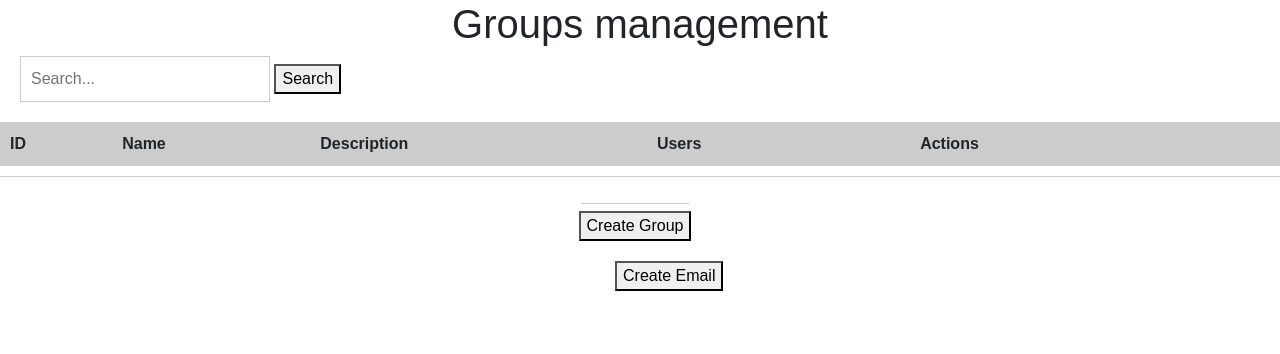
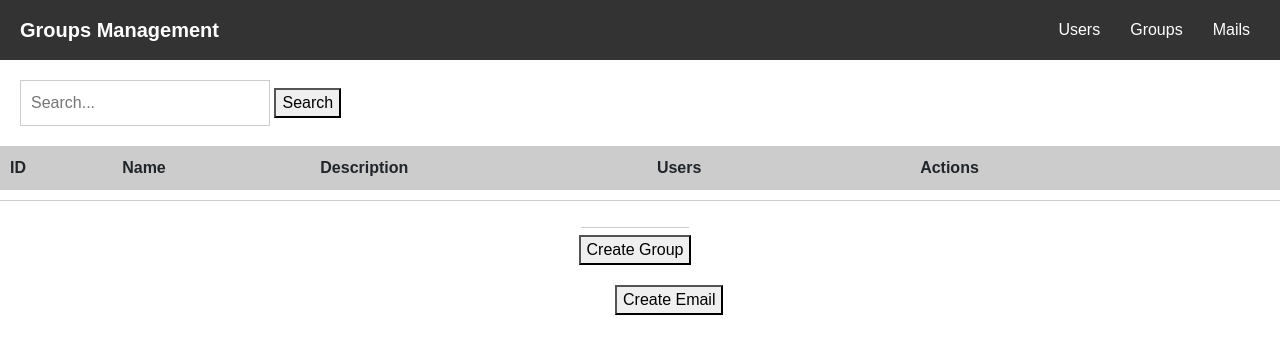
Before and after one commit to 1Sl4M/mailing-system, a website: page frontend/groups/index.html in a window 1280 px wide. Drawn offline with nearby package versions, Linux system fonts and the light colour scheme.

Commit message:
End mail's page

```diff
--- a/frontend/groups/index.html
+++ b/frontend/groups/index.html
@@ -10,7 +10,14 @@
   <script src="script.js"></script>
 </head>
 <body>
-<h1>Groups management</h1>
+<nav class="navbar">
+  <a href="C:/Users/User/Desktop/JSPractice/mailing-sender/frontend/groups/index.html" class="navbar-brand">Groups Management</a>
+  <ul class="navbar-menu">
+    <li><a href="C:/Users/User/Desktop/JSPractice/mailing-sender/frontend/users/jquery.html"><i class="fas fa-user"></i>Users</a></li>
+    <li><a href="C:/Users/User/Desktop/JSPractice/mailing-sender/frontend/groups/index.html"><i class="fas fa-users"></i>Groups</a></li>
+    <li><a href="C:/Users/User/Desktop/JSPractice/mailing-sender/frontend/letters/index.html"><i class="fas fa-envelope"></i>Mails</a></li>
+  </ul>
+</nav>
 
 <form id="searchForm">
   <input type="text" name="search" placeholder="Search...">
--- a/frontend/groups/style.css
+++ b/frontend/groups/style.css
@@ -50,8 +50,53 @@ input[type=checkbox], input[type=radio] {
     width: 20px;
 }
 
+
+.navbar {
+    background-color: #333;
+    color: #fff;
+    display: flex;
+    justify-content: space-between;
+    align-items: center;
+    padding: 10px 20px;
+}
+
+.navbar-brand {
+    font-size: 20px;
+    font-weight: bold;
+    text-decoration: none;
+    color: #fff;
+}
+
+.navbar-menu {
+    list-style: none;
+    margin: 0;
+    padding: 0;
+    display: flex;
+}
+
+.navbar-menu li {
+    margin-left: 10px;
+}
+
+.navbar-menu li a {
+    color: #fff;
+    text-decoration: none;
+    padding: 5px 10px;
+    border-radius: 3px;
+}
+
+.navbar-menu li a:hover {
+    background-color: #fff;
+    color: #333;
+}
+
+
 .form-group {
     width: 300px;
+}
+
+#searchForm {
+    margin-top: 20px;
 }
 
 #editGroupModal, #addGroupModal {
--- a/frontend/letters/style.css
+++ b/frontend/letters/style.css
@@ -144,6 +144,7 @@ button[type="submit"]:hover {
 }
 
 #create-letter-btn {
+    margin-top: 20px;
     background-color: #4CAF50;
     color: white;
     padding: 10px 20px;
@@ -156,3 +157,57 @@ button[type="submit"]:hover {
 #create-letter-btn:hover {
     background-color: #45a049;
 }
+
+
+.navbar {
+    background-color: #333;
+    color: #fff;
+    display: flex;
+    justify-content: space-between;
+    align-items: center;
+    padding: 10px 20px;
+}
+
+.navbar-brand {
+    font-size: 20px;
+    font-weight: bold;
+    text-decoration: none;
+    color: #fff;
+}
+
+.navbar-menu {
+    list-style: none;
+    margin: 0;
+    padding: 0;
+    display: flex;
+}
+
+.navbar-menu li {
+    margin-left: 10px;
+}
+
+.navbar-menu li a {
+    color: #fff;
+    text-decoration: none;
+    padding: 5px 10px;
+    border-radius: 3px;
+}
+
+.navbar-menu li a:hover {
+    background-color: #fff;
+    color: #333;
+}
+td.success {
+    background-color: green;
+    color: white;
+}
+
+td.fail {
+    background-color: red;
+    color: white;
+}
+
+td.partial {
+    background-color: yellow;
+    color: black;
+}
--- a/frontend/users/style.css
+++ b/frontend/users/style.css
@@ -7,10 +7,53 @@ h1 {
     text-align: center;
     margin-top: 20px;
 }
+
+
+.navbar {
+    background-color: #333;
+    color: #fff;
+    display: flex;
+    justify-content: space-between;
+    align-items: center;
+    padding: 10px 20px;
+}
+
+.navbar-brand {
+    font-size: 20px;
+    font-weight: bold;
+    text-decoration: none;
+    color: #fff;
+}
+
+.navbar-menu {
+    list-style: none;
+    margin: 0;
+    padding: 0;
+    display: flex;
+}
+
+.navbar-menu li {
+    margin-left: 10px;
+}
+
+.navbar-menu li a {
+    color: #fff;
+    text-decoration: none;
+    padding: 5px 10px;
+    border-radius: 3px;
+}
+
+.navbar-menu li a:hover {
+    background-color: #fff;
+    color: #333;
+}
+
+
 .search-input {
     width: 200px;
     border: 1px solid #ccc;
     padding: 10px;
+    margin-top: 20px;
     margin-bottom: 20px;
 }
 #user-table {
--- a/src/entity/letters.entity.ts
+++ b/src/entity/letters.entity.ts
@@ -1,4 +1,4 @@
-import { Column, Entity, ManyToMany, OneToMany, OneToOne, PrimaryGeneratedColumn } from "typeorm";
+import { Column, Entity, JoinColumn, ManyToMany, OneToMany, OneToOne, PrimaryGeneratedColumn } from "typeorm";
 import { Users } from "./users.entity";
 import { Spam } from "./spam.entity";
 
@@ -13,6 +13,7 @@ export class Letters {
   @Column()
   content: string;
 
-  @OneToOne(() => Spam, spam => spam.letter)
+  @OneToMany(() => Spam, spam => spam.letter)
+  @JoinColumn({ name: 'id' })
   spam: Spam;
 }
--- a/src/entity/spam.entity.ts
+++ b/src/entity/spam.entity.ts
@@ -33,7 +33,7 @@ export class Spam {
   @JoinColumn({ name: "letter_id" })
   letter: Letters;
 
-  @ManyToOne(() => SentUsers, sentUsers => sentUsers.spam, {
+  @OneToOne(() => SentUsers, sentUsers => sentUsers.spam, {
     onDelete: 'CASCADE',
   })
   @JoinColumn({ name: "id" })
--- a/src/entity/users.entity.ts
+++ b/src/entity/users.entity.ts
@@ -5,7 +5,7 @@ import {
   JoinTable,
   ManyToMany, ManyToOne, OneToMany,
   OneToOne,
-  PrimaryGeneratedColumn,
+  PrimaryGeneratedColumn, Timestamp,
   Unique
 } from "typeorm";
 import { Groups } from "./groups.entity";
@@ -35,8 +35,8 @@ export class Users {
   @JoinColumn({name: 'city_id'})
   city: City;
 
-  // @CreateDateColumn()
-  // createdAt: Timestamp;
+  // @CreateDateColumn({ type: 'date', default: () => 'CURRENT_TIMESTAMP' })
+  // created_at: Date;
 
   @ManyToMany(() => Groups)
   @JoinTable({
--- a/src/users/users.service.ts
+++ b/src/users/users.service.ts
@@ -26,7 +26,6 @@ export class UsersService {
       const query = `
         insert into users(name, surname, email, country_id, city_id) values('${dto.name}', '${dto.surname}', '${dto.email}', ${country_id}, ${city_id})
       `;
-
 
       return this.usersRepository.query(query);
     } else {
```
Also changed, not shown: frontend/letters/index.html (+9 -1 lines), frontend/letters/letters.js (+15 -1 lines), frontend/users/jquery.html (+10 -1 lines), src/entity/sent_users.entity.ts (+5 -7 lines), src/groups/groups.service.ts (+5 -5 lines), src/users/mail.service.ts (+5 -5 lines), src/app.module.ts (line endings or trailing spaces).
